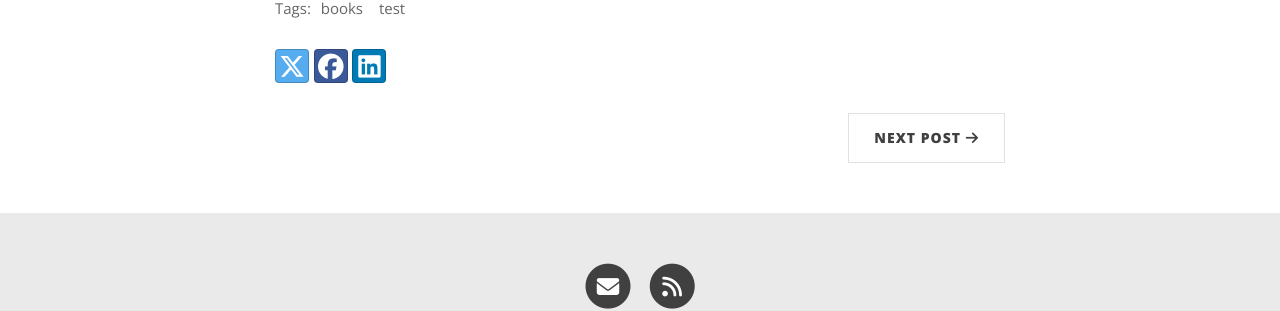
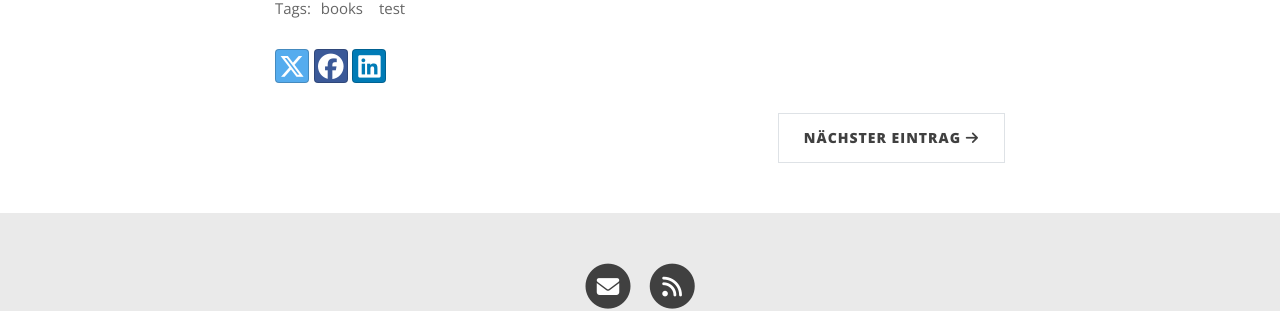
Before and after one commit to taskoj/adme, a Jekyll site: the page built from _posts/2020-02-26-flake-it-till-you-make-it.md, in a window 1280 px wide and 900 px high, scrolled down 1109 px. Shown: the part 456-767 px from the top of the window. Built offline with Jekyll 4.4.1, drawn with Linux system fonts in a browser that asks for light colours; comment, search, counter and statistics services are not loaded.

Commit message:
Layout Einträge

```diff
--- a/_layouts/post.html
+++ b/_layouts/post.html
@@ -69,14 +69,14 @@ layout: base
         <li class="page-item previous">
           <a class="page-link" href="{{ page.previous.url | relative_url }}" data-toggle="tooltip" data-placement="top" title="{{page.previous.title | strip_html | xml_escape}}">
             <i class="fas fa-arrow-left" alt="Previous Post"></i>
-            <span class="d-none d-sm-inline-block">Previous Post</span>
+            <span class="d-none d-sm-inline-block">Vorheriger Eintrag</span>
           </a>
         </li>
         {% endif %}
         {% if page.next.url %}
         <li class="page-item next">
           <a class="page-link" href="{{ page.next.url | relative_url }}" data-toggle="tooltip" data-placement="top" title="{{page.next.title | strip_html | xml_escape}}">
-            <span class="d-none d-sm-inline-block">Next Post</span>
+            <span class="d-none d-sm-inline-block">Nächster Eintrag</span>
             <i class="fas fa-arrow-right" alt="Next Post"></i>
           </a>
         </li>
```
